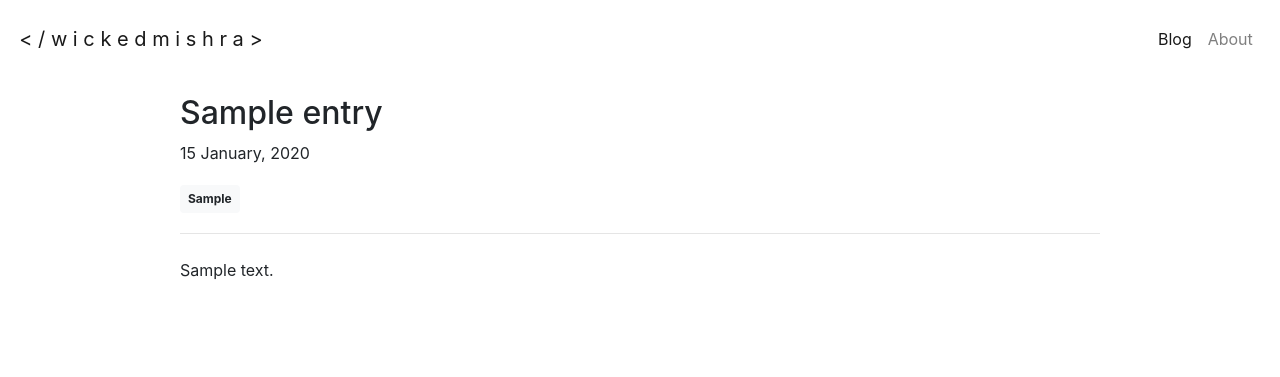
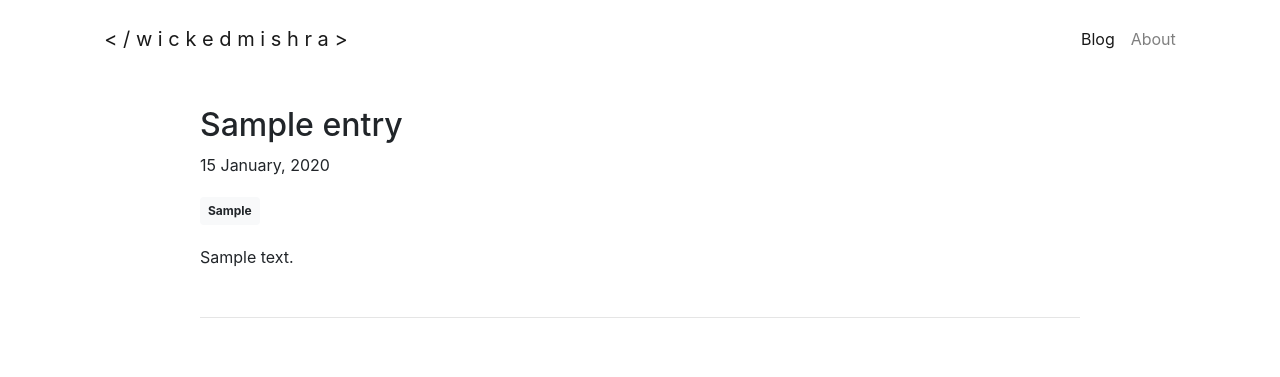
Before and after one commit to preetmishra/dlog, a Django app: a page that uses templates/base.html in a window 1280 px wide. Shown: the top 377 px of the page. Run offline with Django 3.2, Linux system fonts and the light colour scheme; tables that the repository leaves empty hold one stand-in row (values such as "Sample post"); some libraries are stand-ins or nearby versions.

Commit message:
UI Improvements

```diff
--- a/static/css/main.css
+++ b/static/css/main.css
@@ -1,8 +1,3 @@
-*{
-    padding: 0;
-    margin: 0;
-}
-
 a:hover{
     text-decoration: none;
 }
@@ -14,3 +9,9 @@ a:hover{
 .navbar{
     padding: 1.2rem;
 }
+
+pre {
+    padding: 16px;
+    color: #24292E;
+    background-color: #F6F8FA;
+}
--- a/templates/base.html
+++ b/templates/base.html
@@ -27,6 +27,7 @@
     {% block top_block %} {% endblock top_block %}
     <!-- End of top block -->
 
+    <div class="container">
         <!-- Navigation bar -->
         <nav class="navbar navbar-expand-md navbar-light">
             <a class="navbar-brand navbarlink" href="{% url 'post:index' %}">< / w i c k e d m i s h r a ></a>
@@ -36,18 +37,19 @@
             </button>
             <!-- Things to be collapsed -->
             <div class="collapse navbar-collapse" id="navbarSupportedContent">
-            <ul class="navbar-nav ml-auto">
+                <ul class="navbar-nav ml-auto mr-0">
                     <li class="nav-item">
                         <a class="nav-link navbarlink active" href="{% url 'post:index' %}">Blog</a>
                     </li>
                     <li class="nav-item">
-                    <a class="nav-link navbarlink" href="{% url 'post:about' %}">About</a>
+                        <a class="nav-link navbarlink pr-0" href="{% url 'post:about' %}">About</a>
                     </li>
                 </ul>
             </div>
             <!-- End of things to be collapsed -->
         </nav>
         <!-- End of navigation bar -->
+    </div>
 
     <div>
         {% block body_block %} {% endblock body_block %}
--- a/templates/post/post_detail.html
+++ b/templates/post/post_detail.html
@@ -1,24 +1,28 @@
 {% extends 'base.html' %}
 {% load martortags %}
 
-{% block title %} wickedmishra {% endblock title %}
+{% block title %} {{object.title}} | wickedmishra {% endblock title %}
 
 {% block body_block %}
 <div class="container">
-    <div class="row my-3">
+    <div class="row my-2">
         <div class="col-md-1"></div>
         <div class="col-md-10">
             <div>
+                <div class="card border-0 mb-3">
+                    <div class="card-body">
                         <h2>{{ object.title }}</h2>
                         <p class="meta"> {{ entry.date_created|date:"d F, Y" }}</p>
-                <p class="mt-3">
+                        <p class="mt-2">
                             {% for tag in entry.tags.all %}
                             <a href="{% url 'post:filter-by-tag' slug=tag.tag %}"
                                 class="badge badge-light p-2 my-1">{{ tag.tag }}</a>
                             {% endfor %}
                         </p>
-                <hr class="mb-4">
                         {{ object.body|safe_markdown }}
+                        <hr class="mt-5">
+                    </div>
+                </div>
             </div>
         </div>
         <div class="col-md-1"></div>
```
Also changed, not shown: templates/post/index.html (+4 -4 lines). Lines whose indentation alone changed are shown as unchanged.
